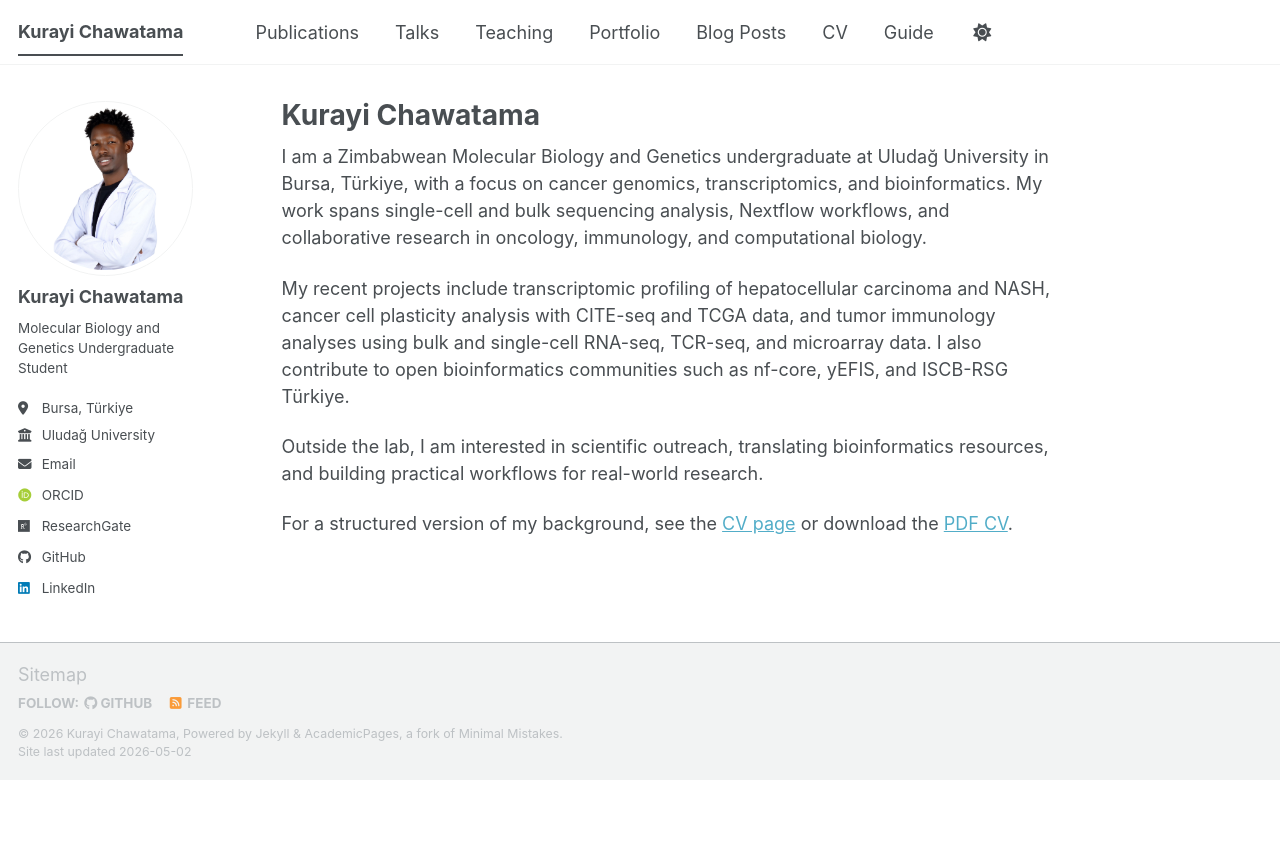
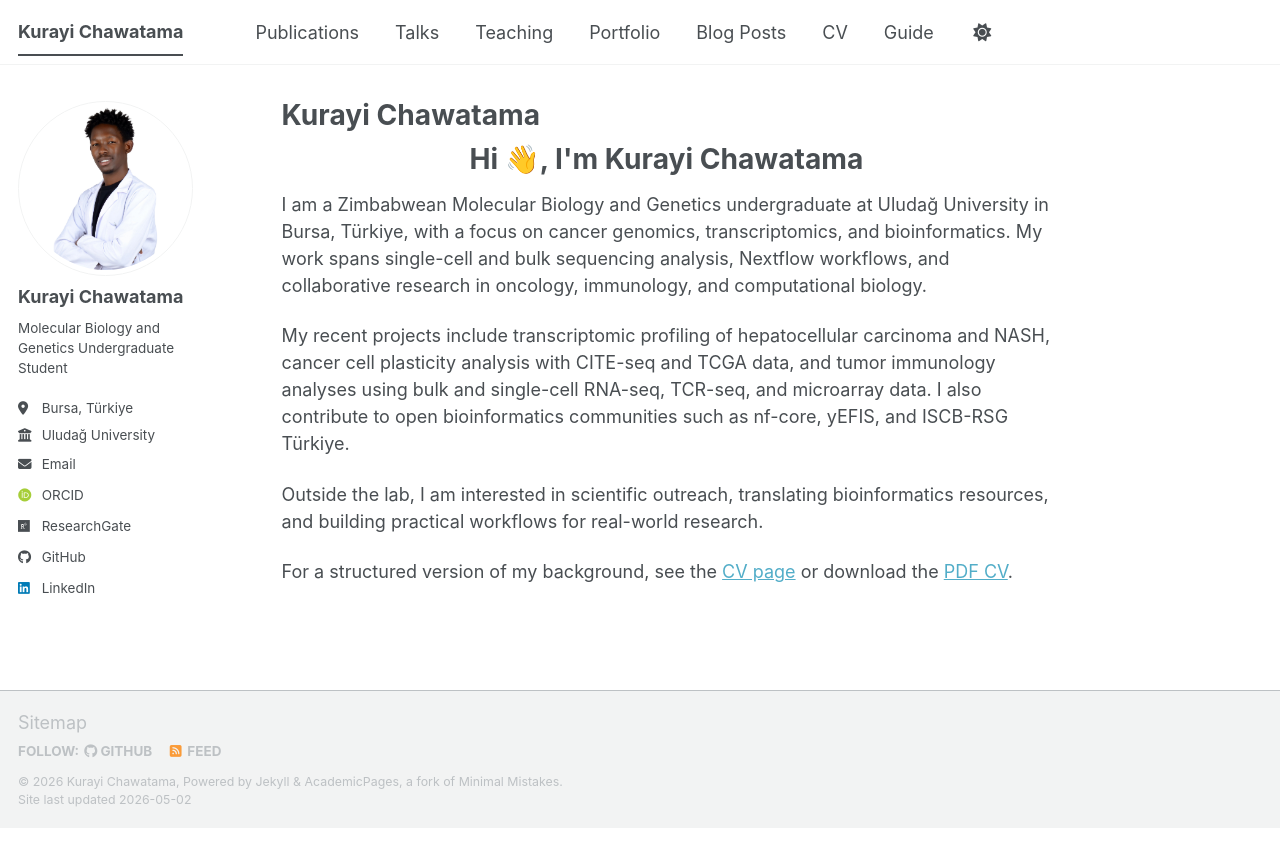
Before and after one commit to KurayiChawatama/kurayi-chawatama.github.io, a Jekyll site: the page built from _pages/about.md, in a window 1280 px wide. Shown: the top 867 px of the page. Built offline with Jekyll 4.4.1, drawn with Linux system fonts in a browser that asks for light colours; some web fonts are replaced; a script bundle is joined from its source files by our own code; library files that are not in the unit come from our copies.

Commit message:
made a minimal about page

```diff
--- a/_pages/about.md
+++ b/_pages/about.md
@@ -7,6 +7,8 @@ redirect_from:
   - /about.html
 ---
 
+<h1 align="center">Hi 👋, I'm Kurayi Chawatama</h1>
+
 I am a Zimbabwean Molecular Biology and Genetics undergraduate at Uludağ University in Bursa, Türkiye, with a focus on cancer genomics, transcriptomics, and bioinformatics. My work spans single-cell and bulk sequencing analysis, Nextflow workflows, and collaborative research in oncology, immunology, and computational biology.
 
 My recent projects include transcriptomic profiling of hepatocellular carcinoma and NASH, cancer cell plasticity analysis with CITE-seq and TCGA data, and tumor immunology analyses using bulk and single-cell RNA-seq, TCR-seq, and microarray data. I also contribute to open bioinformatics communities such as nf-core, yEFIS, and ISCB-RSG Türkiye.
```
